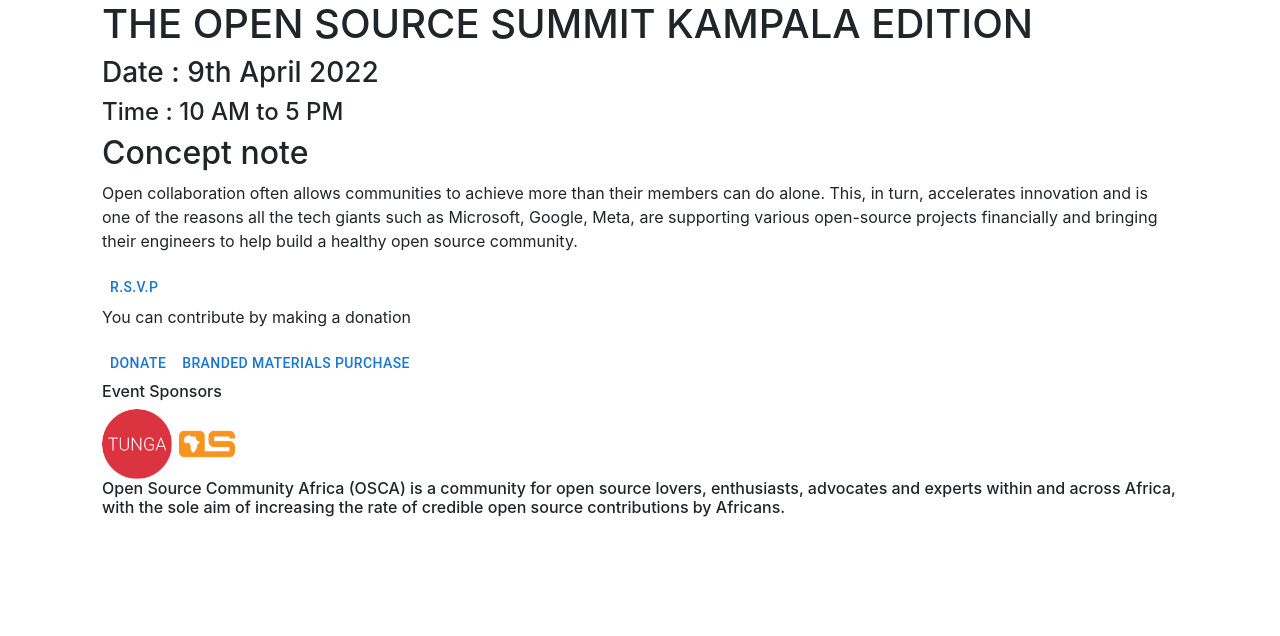
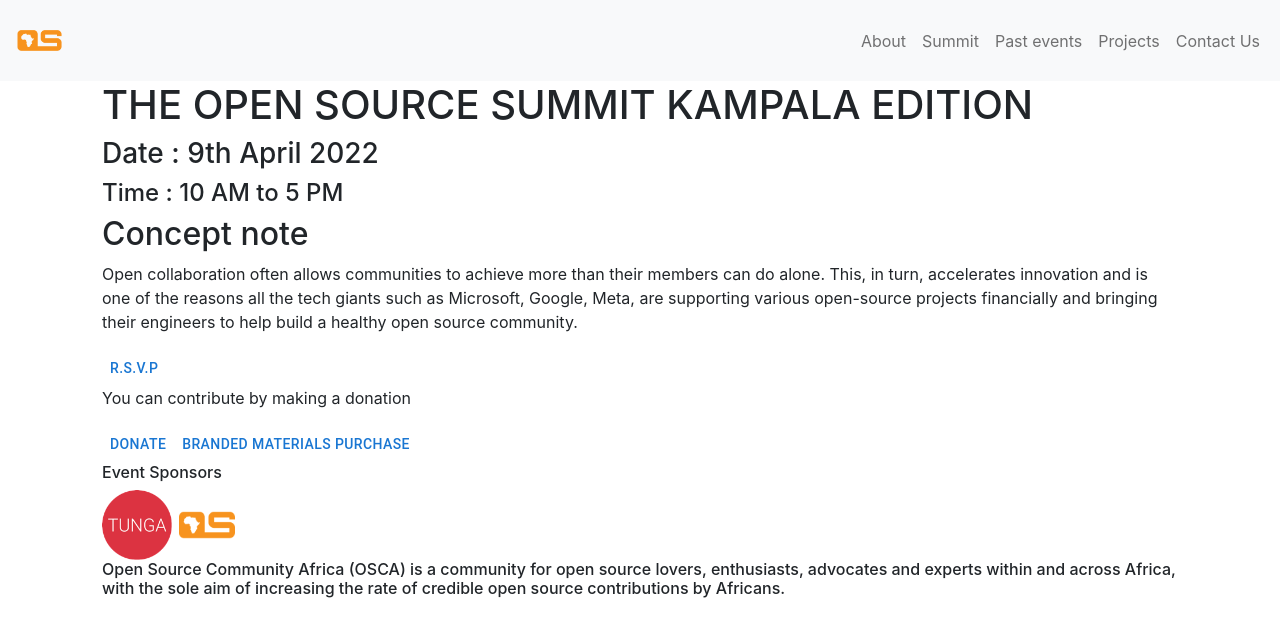
Before and after one commit to oscakampala/oscakampala.github.io, a Next.js app: page /festival in a window 1280 px wide. Shown: the top 636 px of the page. Built offline with nearby package versions, Linux system fonts and the light colour scheme.

Commit message:
remote updates

```diff
--- a/pages/events.js
+++ b/pages/events.js
@@ -1,10 +1,13 @@
 import { Button, Container } from '@mui/material';
 import Head from 'next/head'
 import * as React from 'react';
+import {NavBarComponent} from '../components'
 
 
 export default function Events() {
     return (
+        <div>
+            <NavBarComponent/>
         <div className="container">
 
             <Container>
@@ -45,6 +48,6 @@ export default function Events() {
             `}</style>
 
         </div>
-
+        </div>
     )
 }
--- a/pages/festival.js
+++ b/pages/festival.js
@@ -1,10 +1,14 @@
 import { Button, Container } from '@mui/material';
 import Head from 'next/head'
 import * as React from 'react';
+import {NavBarComponent} from '../components'
 
 
 export default function Festival() {
     return (
+
+        <div>
+            <NavBarComponent/>
         <div className="container">
 
             <Container>
@@ -92,6 +96,7 @@ export default function Festival() {
             `}</style>
 
         </div>
+        </div>
 
     )
 }
```
